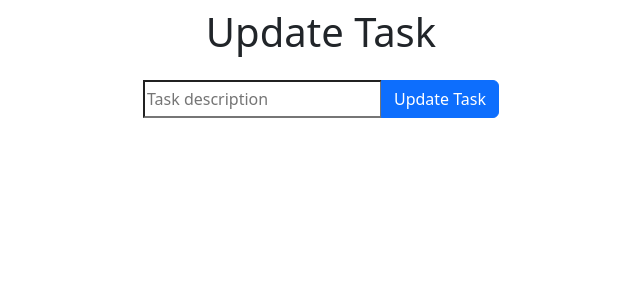
After one commit to sultanmohammad94/flask-restful, a Flask app: page /update/4 in a window 1280 px wide. The commit adds this page. Shown: the top 300 px of the page, without its empty margins (319-959 px from the left). Run offline with Flask 2, Linux system fonts and the light colour scheme; data comes from the database, SQL or seed files in the repository; both versions use the stored data as it was after the commit.

Commit message:
build frontend for task crud operations

```diff
--- /dev/null
+++ b/app/static/css/index.css
@@ -0,0 +1,5 @@
+.section-header{
+    margin:1rem auto;
+    text-align: center !important;
+    color: rgb(47, 168, 255) !important;
+}
--- /dev/null
+++ b/app/templates/base.html
@@ -0,0 +1,23 @@
+<!DOCTYPE html>
+<html lang="en">
+<head>
+    <meta charset="UTF-8">
+    <meta http-equiv="X-UA-Compatible" content="IE=edge">
+    <meta name="viewport" content="width=device-width, initial-scale=1.0">
+    <!-- CSS only -->
+<link href="https://cdn.jsdelivr.net/npm/bootstrap@5.2.0/dist/css/bootstrap.min.css" rel="stylesheet" integrity="sha384-gH2yIJqKdNHPEq0n4Mqa/HGKIhSkIHeL5AyhkYV8i59U5AR6csBvApHHNl/vI1Bx" crossorigin="anonymous">
+<!-- JavaScript Bundle with Popper -->
+<script src="https://cdn.jsdelivr.net/npm/bootstrap@5.2.0/dist/js/bootstrap.bundle.min.js" integrity="sha384-A3rJD856KowSb7dwlZdYEkO39Gagi7vIsF0jrRAoQmDKKtQBHUuLZ9AsSv4jD4Xa" crossorigin="anonymous"></script>
+    {% block head %}
+    <title>page</title>
+    {% endblock head %}
+</head>
+<body>
+    <div class="container">
+
+        {% block body %}
+
+        {% endblock body %}
+    </div>
+</body>
+</html>
--- /dev/null
+++ b/app/templates/update.html
@@ -0,0 +1,16 @@
+{% extends 'base.html' %}
+{% block head %}
+<title>Update task</title>
+{% endblock head %}
+
+{% block body %}
+<h1 class="text-center mt-2 mb-4">Update Task</h1>
+    <div class="d-flex justify-content-center">
+        <form action="/update/{{task.id}}" method="POST" class="d-flex justify-content-center">
+            <div class="input-group">
+                <input type="text" name="task_name" id="task_name" placeholder="Task description">
+                <input type="submit" value="Update Task" class="btn btn-primary">
+            </div>
+        </form>
+    </div>
+{% endblock body %}
--- a/app/views.py
+++ b/app/views.py
@@ -1,5 +1,46 @@
 from app import app
-from flask import render_template, redirect
-@app.route('/')
+from flask import render_template, url_for, request, redirect
+from app.models import Task, db
+
+@app.route('/', methods=['GET','POST'])
 def index():
-    return render_template('index.html')
+    tasks = Task.query.all()
+    if request.method == 'POST':
+        task_name = request.form['task_name']
+        task = Task()
+        task.name = task_name
+        try:
+            db.session.add(task)
+            db.session.commit()
+            return redirect('/')
+        except:
+            return "Could not create task {}".format(task)
+    else:
+        return render_template('index.html', tasks=tasks)
+
+
+@app.route('/update/<int:id>', methods=['GET', 'POST'])
+def update(id):
+    task = Task.query.get_or_404(id)
+    if request.method == 'POST':
+        task.name = request.form['task_name']
+        try:
+            db.session.commit()
+            return redirect('/')
+        except:
+            return "Could not update the task {}".format(task.id)
+    else:
+        return render_template('update.html', task=task)
+
+@app.route('/delete/<int:id>')
+def delete(id):
+    task = Task.query.get_or_404(id)
+    if task:
+        try:
+            db.session.delete(task)
+            db.session.commit()
+            return redirect('/')
+        except:
+            return "Could not update the task {}".format(task.id)
+    else:
+        return redirect('/')
```
Also changed, not shown: app/templates/delete.html (added, +13 -0 lines), app/templates/index.html (+48 -12 lines), app/flask_dev.db.
